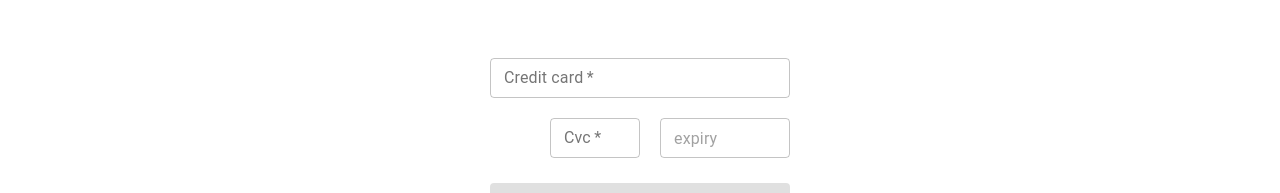
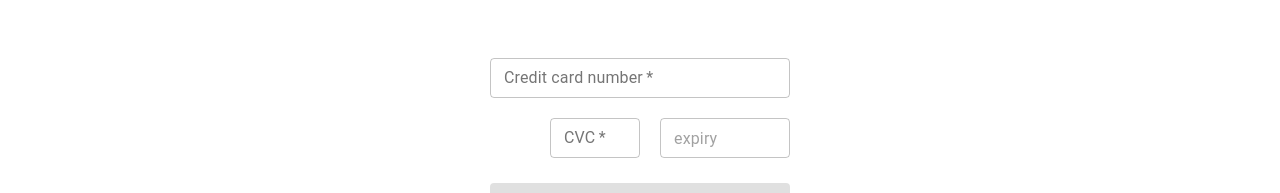
Before and after one commit to GeethuGopi/ReactTest, a React (Create React App) app: page / in a window 1280 px wide. Shown: the part 280-473 px from the top of the page. Built offline with nearby package versions, Linux system fonts and the light colour scheme.

Commit message:
changed styles

```diff
--- a/src/components/Menu/Menu.js
+++ b/src/components/Menu/Menu.js
@@ -4,7 +4,7 @@ const Menu = () => {
 
     return (
         <div className="container">
-            <h2>This is Menu Content</h2>
+            <h2>This is menu content</h2>
         </div>
      );
 }
--- a/src/components/RegForm/RegForm.js
+++ b/src/components/RegForm/RegForm.js
@@ -45,18 +45,18 @@ const RegForm = () =>{
             <form>
                 <div className="cardNum">
                     <TextField style={{width:'300px'}}  required id="outlined-basic"
-                     label="Credit card" variant="outlined" size="small" type="number"
+                     label="Credit card number" variant="outlined" size="small" type="number"
                      value={cardNum} onChange={checkCreditcardNum}/>
                 </div>
 
                 <div className="secondRow">
                     <TextField style={{width:'90px'}} required id="outlined-basic"
-                    label="Cvc"  variant="outlined" size="small" type="number"
+                    label="CVC"  variant="outlined" size="small" type="number"
                     value={cvc} onChange={checkCvcNum}/>
 
                     <TextField style={{width:'150px'}} className="expiry" required
                     id="outlined-basic" placeholder="expiry" variant="outlined"
-                    size="small"   type = "text"  onChange={(e)=>validateDate(e.target.value)} />
+                    size="small" type ="text" onChange={(e)=>validateDate(e.target.value)} />
                 </div>
 
                  <span className = "errorMsg">{errorMsg}</span>
```
